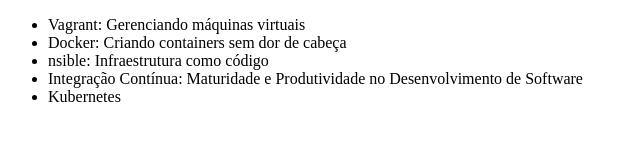
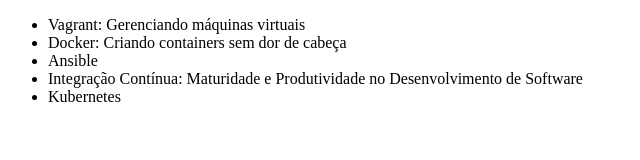
Before and after one commit to JuliaRebecaa/alura-git, a plain HTML site: page index.html in a window 1280 px wide. Shown: the whole page, without its empty margins (0-640 px from the left). Drawn offline with Linux system fonts and the light colour scheme.

Commit message:
Revert "Mudança de nome ansible"
This reverts commit 27a5a2272affea9785ebaf6c2fb2bd76b94fdcdf.

```diff
--- a/index.html
+++ b/index.html
@@ -8,7 +8,7 @@
     <ul>
         <li>Vagrant: Gerenciando máquinas virtuais</li>
         <li>Docker: Criando containers sem dor de cabeça</li>
-        <li>nsible: Infraestrutura como código</li>
+        <li>Ansible</li>
         <li>Integração Contínua: Maturidade e Produtividade no Desenvolvimento de Software</li>
         <li>Kubernetes</li>
     </ul>
```
